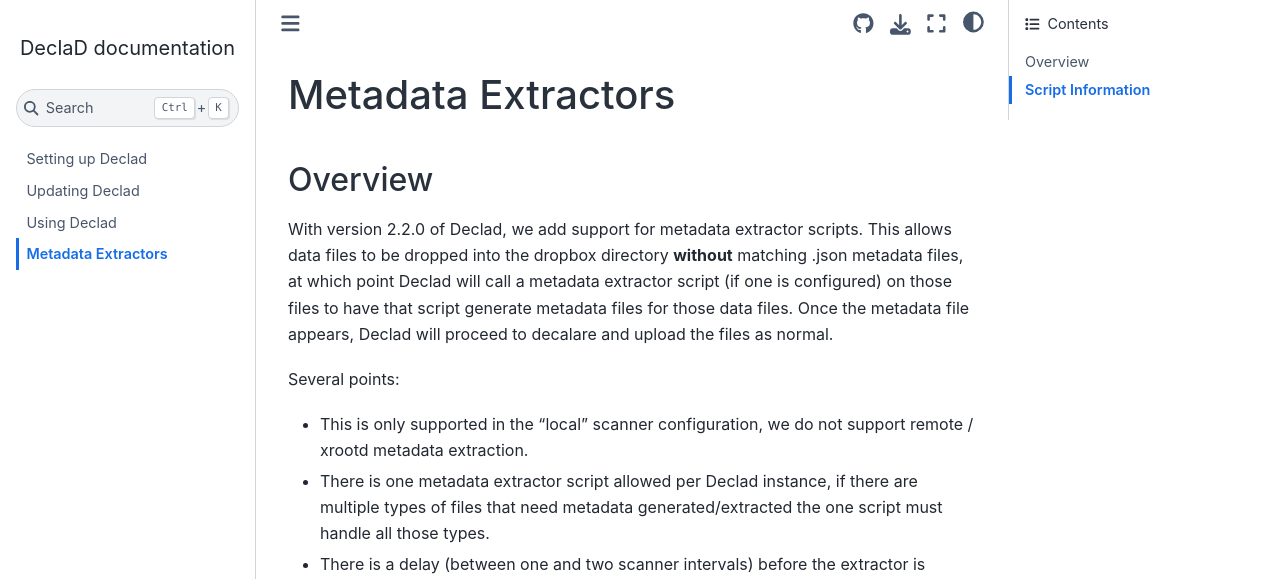
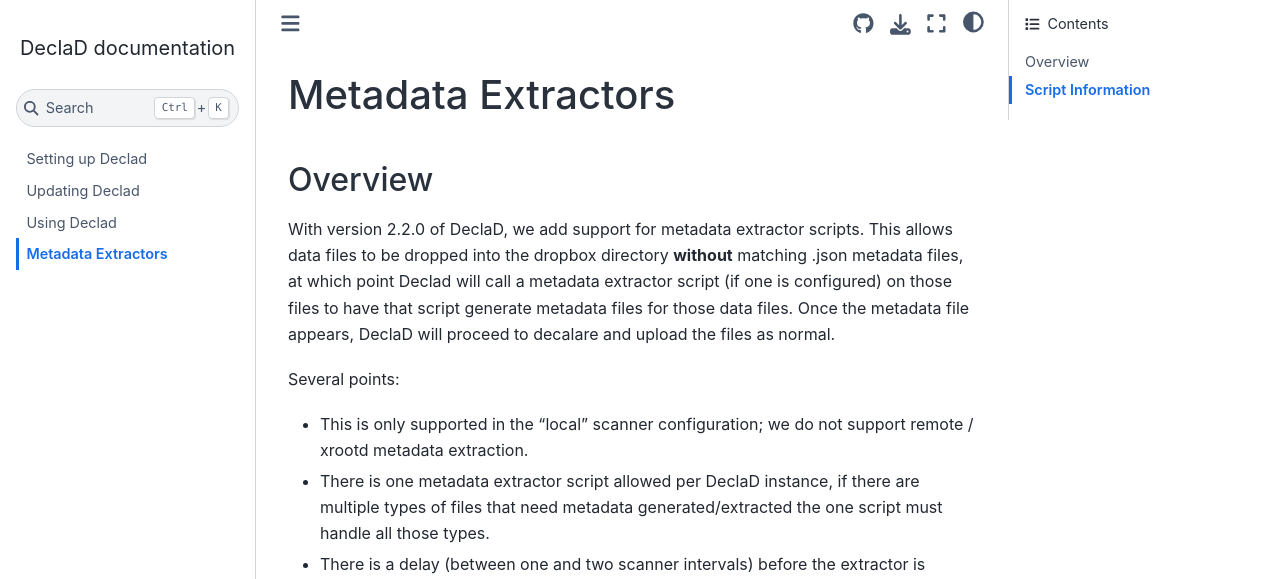
Before and after one commit to fermitools/declad, a Sphinx documentation site: the page built from docs/metadata_extractors.rst, in a window 1280 px wide and 900 px high. Shown: the top 579 px of the window. Built offline with Sphinx 7.4.7 and the Sphinx Book theme 1.1.4, drawn with Linux system fonts in a browser that asks for light colours; pages that are not in the unit, such as notebooks, are missing from menus.

Commit message:
few more format fixes

```diff
--- a/docs/metadata_extractors.rst
+++ b/docs/metadata_extractors.rst
@@ -4,18 +4,18 @@ Metadata Extractors
 Overview
 --------
 
-With version 2.2.0 of Declad, we add support for metadata extractor
+With version 2.2.0 of DeclaD, we add support for metadata extractor
 scripts. This allows data files to be dropped into the dropbox directory
 **without** matching .json metadata files, at which point Declad will
 call a metadata extractor script (if one is configured) on those files
 to have that script generate metadata files for those data files. Once
-the metadata file appears, Declad will proceed to decalare and upload
+the metadata file appears, DeclaD will proceed to decalare and upload
 the files as normal.
 
 Several points:
 
-* This is only supported in the “local” scanner configuration, we do not support remote / xrootd metadata extraction.
-* There is one metadata extractor script allowed per Declad instance, if there are multiple types of files that need metadata generated/extracted the one script must handle all those types.
+* This is only supported in the “local” scanner configuration; we do not support remote / xrootd metadata extraction.
+* There is one metadata extractor script allowed per DeclaD instance, if there are multiple types of files that need metadata generated/extracted the one script must handle all those types.
 * There is a delay (between one and two scanner intervals) before the extractor is called, to see if a metadata file is going to show up in the dropbox, so one may want to adjust the scanner intervals appropriately.
 
 Script Information
--- a/docs/using.rst
+++ b/docs/using.rst
@@ -3,7 +3,7 @@ Using Declad
 
 Once Declad has been configured to monitor a dropbox, to use Declad, all
 you need to do is place files, along with matching metadata files (but
-see :doc:`Metadata Extractors`), in the dropbox directory. It will
+see :doc:`Metadata Extractors<metadata_extractors>`), in the dropbox directory. It will
 periodically scan the dropbox directory, transfer files to their
 configured destination, and declare them to the configured data
 management systems.
```
